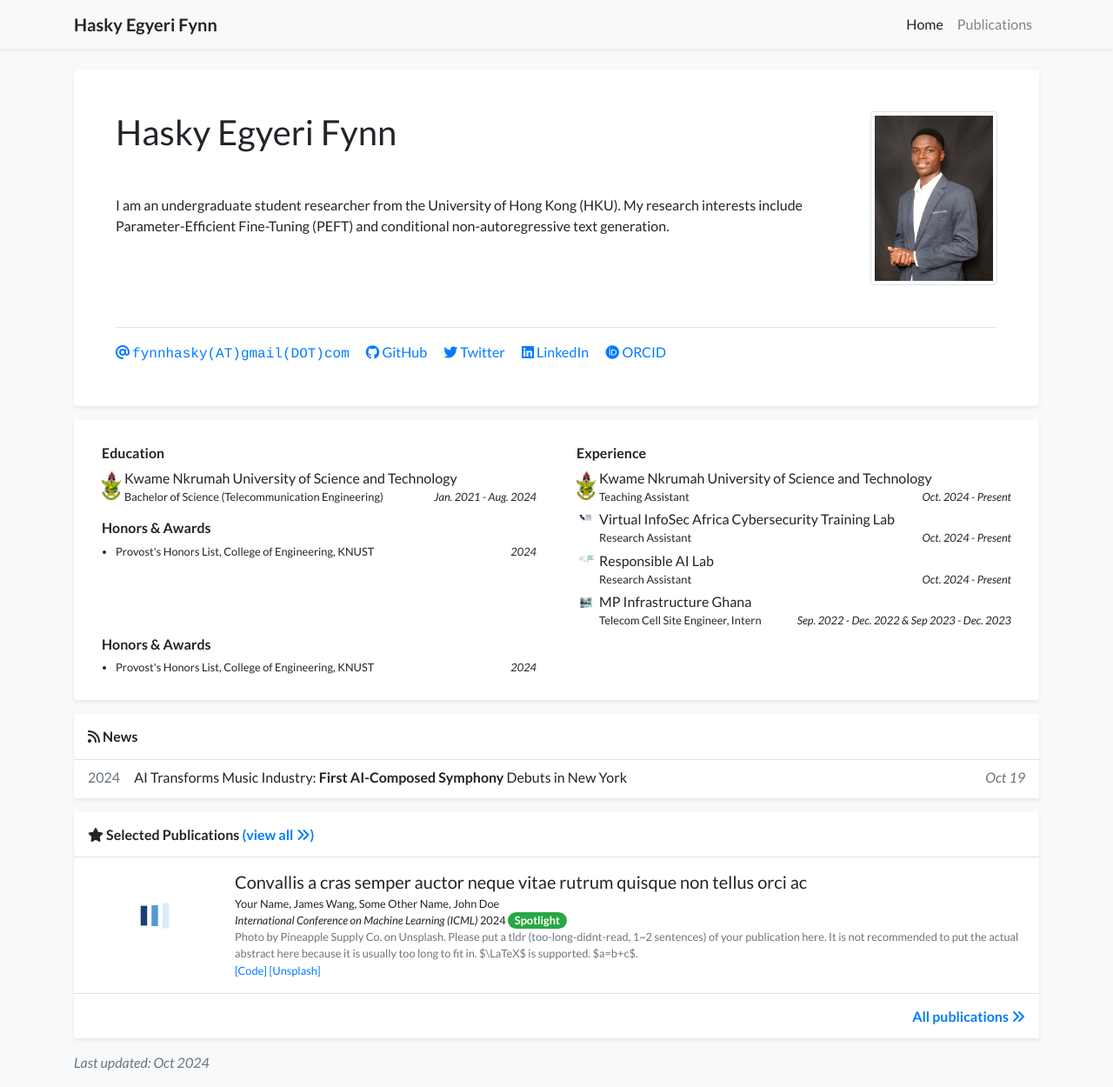
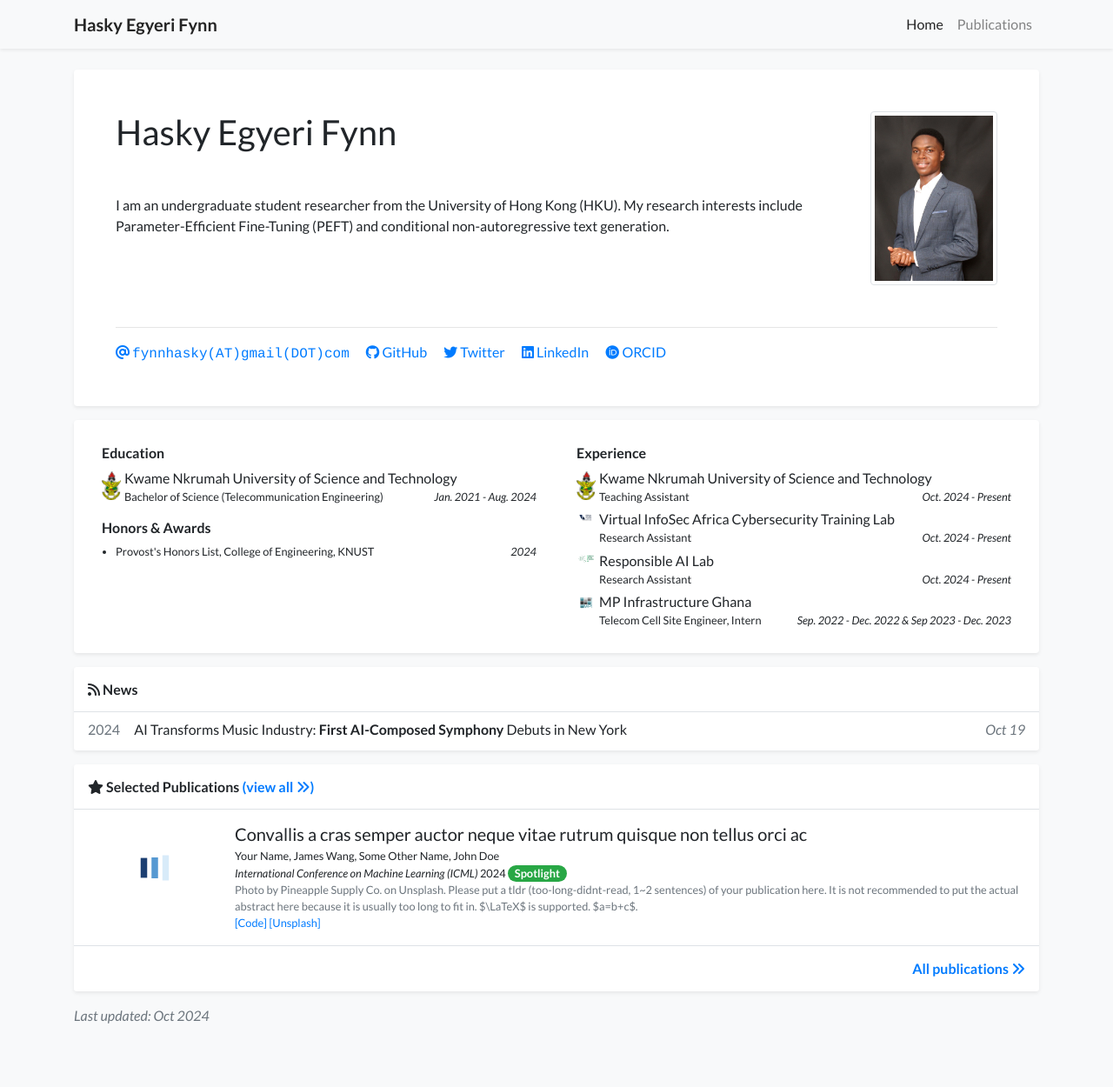
Before and after one commit to HaskyFynn/website, a Jekyll site: the page built from index.html, in a window 1280 px wide and 1250 px high. Shown: the whole window at 87% size. Built offline with Jekyll 4.4.1, drawn with Linux system fonts in a browser that asks for light colours; a style sheet for code colours, icons or effects is not loaded.

Commit message:
experience update

```diff
--- a/_includes/widgets/experience_card.html
+++ b/_includes/widgets/experience_card.html
@@ -22,6 +22,7 @@
                                 </li>
                                 {% endfor %}
                             </ul>
+                            <p style="margin-bottom: 1em;"></p>
                             <p style="margin-bottom: 1em;"></p>
                             <p style="margin-bottom: 1em;"></p>
                             <p style="margin-bottom: 1em;"></p>
@@ -62,25 +63,6 @@
                         </div>
                     </div>
                     {% endif %}
-
-                    {% if site.data.profile.awards %}
-                    <div class="col-md-6">
-                        <div class="mx-2 my-1">
-                            <h6>Honors & Awards</h6>
-                            <ul class="list small pl-3 mb-1">
-                                {% for item in site.data.profile.awards %}
-                                <li>
-                                    <div class="d-flex">
-                                        <div>{{ item.name }}</div>
-                                        <div class="ml-auto mt-auto no-break"><em>{{ item.date }}</em></div>
-                                    </div>
-                                </li>
-                                {% endfor %}
-                            </ul>
-                        </div>
-                    </div>
-                    {% endif %}
-
                 </div>
 
             </div>
```
